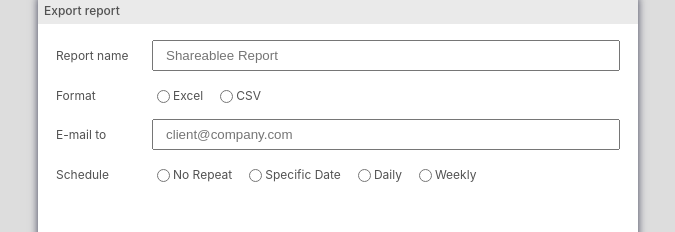
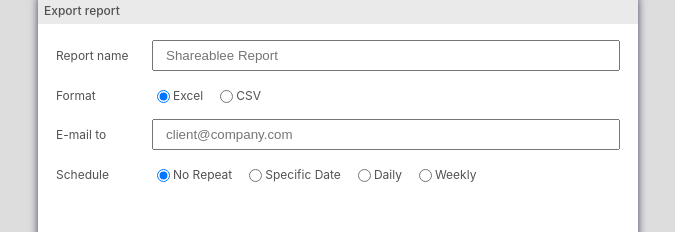
Before and after one commit to MCesarczyk/export-modal-mcesarczyk, a React (Create React App) app: page / in a window 1280 px wide. Both pictures are taken after a click on the button "Open modal". Shown: the part 243-475 px from the top of the page, without its empty margins (302-977 px from the left). Built offline with nearby package versions, Linux system fonts and the light colour scheme.

Commit message:
connected input to variable states

```diff
--- a/src/Form/index.tsx
+++ b/src/Form/index.tsx
@@ -1,8 +1,8 @@
-import "./style.css";
+import React, { useState } from "react";
 import Input from "../Input";
 import Label from "../Label";
 import Radio from "../Radio";
-import React from "react";
+import "./style.css";
 
 interface Item {
   id: number,
@@ -15,13 +15,25 @@
 }
 
 const Form: React.FC<Items> = ({ formats, schedules }: Items) => {
+  const [name, setName] = useState("");
+  const [formatName, setFormatName] = useState("Excel");
+  const [email, setEmail] = useState("");
+  const [scheduleName, setScheduleName] = useState("No Repeat");
+
+  const formData = {
+    name: name,
+    email: email,
+    format: formatName,
+    schedule: scheduleName
+  };
+
   return (
     <form className="Form">
       <fieldset className="FormFieldset">
         <Label text="Report name">
           <Input
-            value={""}
-            setValue={() => { }}
+            value={name}
+            setValue={setName}
             placeholder="Shareablee Report"
           />
         </Label>
@@ -31,10 +43,10 @@
             return (
               <React.Fragment key={id}>
                 <Radio
-                  value={""}
-                  option={id}
-                  setOption={() => { }}
-                  name="format"
+                  value={label}
+                  checked={label === formatName}
+                  setOption={setFormatName}
+                  name={label}
                   label={label}
                 />
               </React.Fragment>
@@ -43,8 +55,8 @@
         </Label>
         <Label text="E-mail to" >
           <Input
-            value={""}
-            setValue={() => { }}
+            value={email}
+            setValue={setEmail}
             placeholder="client@company.com"
           />
         </Label>
@@ -54,10 +66,10 @@
             return (
               <React.Fragment key={id}>
                 <Radio
-                  value={""}
-                  option={id}
-                  setOption={() => { }}
-                  name="format"
+                  value={label}
+                  checked={label === scheduleName}
+                  setOption={setScheduleName}
+                  name={label}
                   label={label}
                 />
               </React.Fragment>
--- a/src/Radio/index.tsx
+++ b/src/Radio/index.tsx
@@ -1,27 +1,27 @@
 import "./style.css";
 
 type radioProps = {
-  option:any,
   setOption: Function,
+  checked: boolean,
   value: string,
   name: string,
   label: string
 }
 
-const Radio = ({ option, setOption, value, name, label }: radioProps) => (
+const Radio = ({ setOption, checked, value, name, label }: radioProps) => (
   <div className="RadioWrapper">
     <input
       aria-label="radio"
       data-testid="radio"
       className="radio"
-      id="radio"
+      id={name}
       name={name}
       type="radio"
       value={value}
-      checked={option === value}
+      checked={checked}
       onChange={e => setOption(e.target.value)}
     />
-    <label className="RadioLabel" htmlFor="radio">{label}</label>
+    <label className="RadioLabel" htmlFor={name}>{label}</label>
   </div>
 );
 
```
Also changed, not shown: 1 other file (tests, documents, lock files or other folders).
